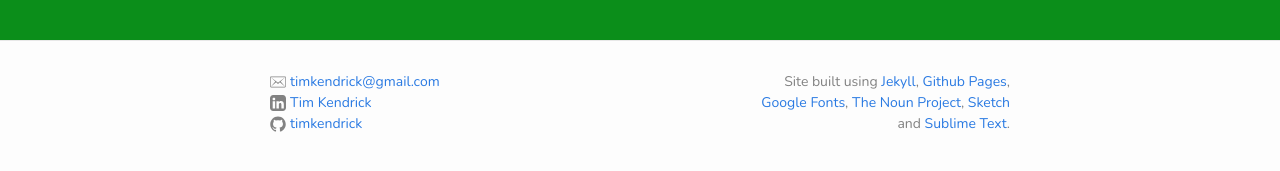
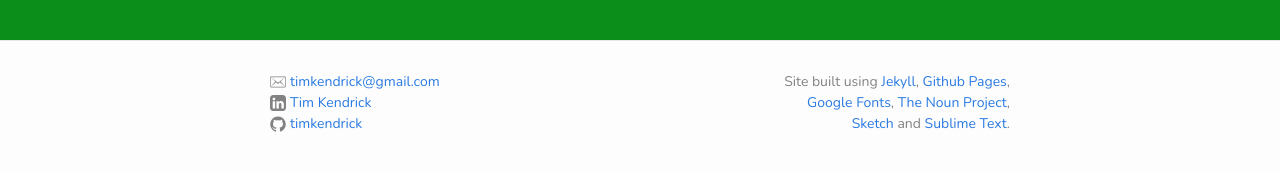
Before and after one commit to timkendrick/timkendrick.github.io, a Jekyll site: the page built from index.html, in a window 1280 px wide. Shown: the part 506-677 px from the top of the page. Built offline with Jekyll 4.4.1, drawn with Linux system fonts in a browser that asks for light colours; a style sheet for code colours, icons or effects is not loaded.

Commit message:
Adjust footer column widths

```diff
--- a/_sass/_footer.scss
+++ b/_sass/_footer.scss
@@ -46,13 +46,13 @@
 @include media-query-min($breakpoint-tablet) {
 	.footer-col {
 	 	&.-left {
-			width: 35%;
+			width: 32%;
 			float: left;
 			text-align: left;
 		}
 
 		&.-right {
-			width: 35%;
+			width: 32%;
 			float: right;
 			text-align: right;
 		}
```
